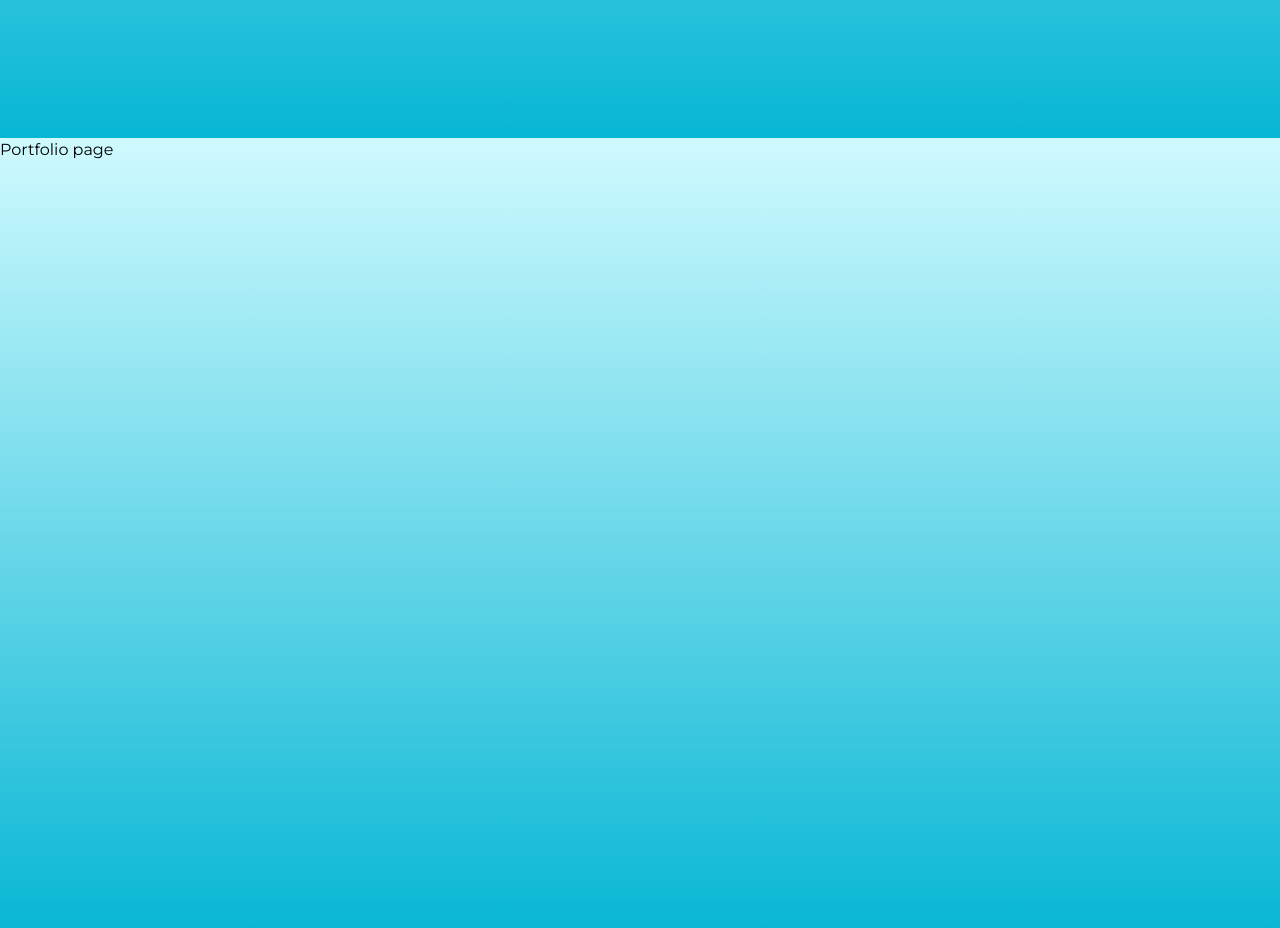
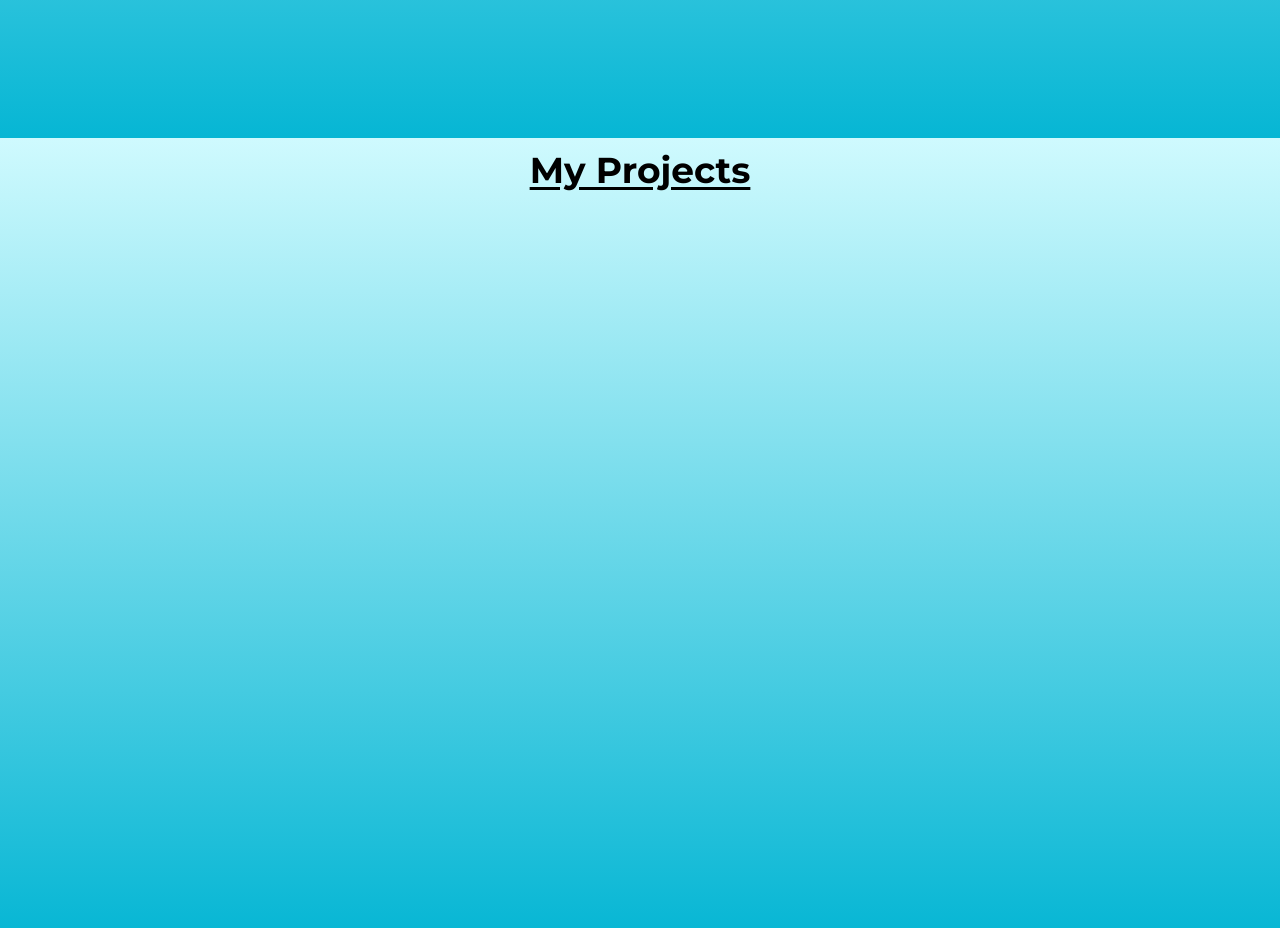
Before and after one commit to Mrst12/portfolio-website, a React (Create React App) app: page / in a window 1280 px wide. Shown: the part 1260-2188 px from the top of the page. Built offline with nearby package versions, Linux system fonts and the light colour scheme.

Commit message:
add in the heading with layout to the portfolio page

```diff
--- a/src/components/Portfolio.jsx
+++ b/src/components/Portfolio.jsx
@@ -6,7 +6,13 @@ const Portfolio = () => {
       name="portfolio"
       className="w-full h-screen bg-gradient-to-b from-cyan-100 to-cyan-500"
     >
-      Portfolio page
+      <div className="flex flex-col justify-center items-center w-full">
+        <div className="">
+          <h1 className="underline decoration-solid underline-offset-4 text-xl sm:text-4xl font-bold mb-2 mt-3">
+            My Projects
+          </h1>
+        </div>
+      </div>
     </div>
   );
 };
```
